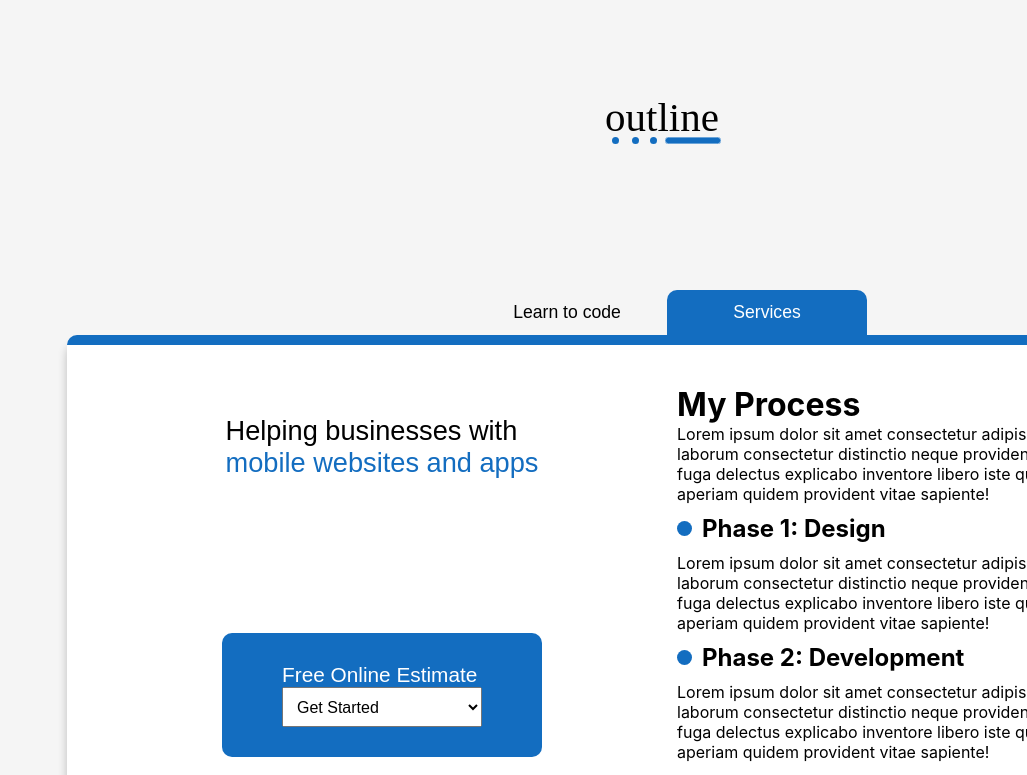
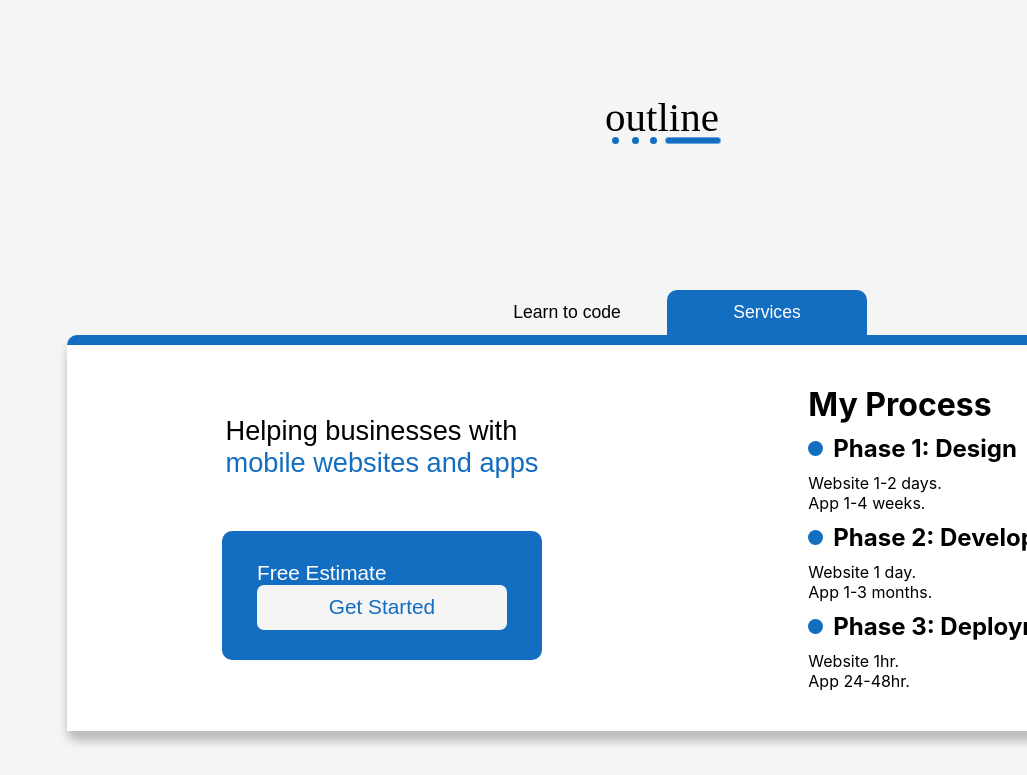
Before and after one commit to louieLouie117/Outline, a React (Create React App) app in the folder client/: page / in a window 1280 px wide. Shown: the top 775 px of the page, without its empty margins (253-1280 px from the left). Built offline with nearby package versions, Linux system fonts and the light colour scheme.

Commit message:
AddedContecnt

```diff
--- a/client/src/components/Estimate.jsx
+++ b/client/src/components/Estimate.jsx
@@ -13,14 +13,17 @@ function Estimate(props) {
 
   return (
     <div className='OnlineEstimate-Container'>
-        <h1>Free Online Estimate</h1>
-        <form>
+        <h1>Free Estimate</h1>
+        <a href="https://calendly.com/cardona-luis/15min">
+            <button>Get Started</button>
+        </a>
+        {/* <form>
             <select name="" id="" onChange={OnlineEstimateHandler}>
                 <option value="Select Services">Get Started</option>
                 <option value="Website">Website</option>
                 <option value="Application">Application</option>
             </select>
-        </form>
+        </form> */}
 
     </div>
   )
--- a/client/src/components/LandingPage/LearnToCode.jsx
+++ b/client/src/components/LandingPage/LearnToCode.jsx
@@ -149,7 +149,7 @@ function LearnToCode(props) {
 
         <header>
           <h2>Fundamental Outline</h2>
-          <p>Lorem ipsum dolor sit amet consectetur adipisicing elit. Cumque laborum consectetur distinctio neque provident? Accusantium saepe, fuga delectus explicabo inventore libero iste quod fugit assumenda aperiam quidem provident vitae sapiente!</p>
+          <p>Understanding the fundamentals is all you need to get started.</p>
         </header>
 
         <div>  {/* need to name this div */}
@@ -163,7 +163,7 @@ function LearnToCode(props) {
             <div className="GaryLineSVG"></div>
 
             <main>
-              <p>Lorem ipsum, dolor sit amet consectetur adipisicing elit. Fugiat, molestiae illum amet reiciendis atque earum, similique eos quo explicabo possimus esse culpa nulla placeat aliquid nobis. Neque, incidunt! Ipsum, dicta.</p>
+              <p>If you are new to coding/programming start with HTML, CSS, and JavaScript. Follow me on <a href="">Tiktok</a> where I will posting tips for beginners.</p>
               <ul className='LearnTabs'>
                   <div className="VerticalGaryLineSVG"></div>
 
@@ -199,7 +199,7 @@ function LearnToCode(props) {
             <div className="GaryLineSVG"></div>
 
             <main>
-              <p>Lorem ipsum, dolor sit amet consectetur adipisicing elit. Fugiat, molestiae illum amet reiciendis atque earum, similique eos quo explicabo possimus esse culpa nulla placeat aliquid nobis. Neque, incidunt! Ipsum, dicta.</p>
+              <p>The next level is to understand the foundation of JavaScript frameworks that are designed for fast application development. There are three most popular you can pick one.</p>
               <ul className='LearnTabs'>
               <div className="VerticalGaryLineSVG"></div>
 
@@ -237,7 +237,7 @@ function LearnToCode(props) {
             <div className="GaryLineSVG"></div>
 
             <main>
-              <p>Lorem ipsum, dolor sit amet consectetur adipisicing elit. Fugiat, molestiae illum amet reiciendis atque earum, similique eos quo explicabo possimus esse culpa nulla placeat aliquid nobis. Neque, incidunt! Ipsum, dicta.</p>
+              <p>Once you get to the Advance level you will be able to code full stack web apps. In this level a person will be able to develop both client and server software. I mentor three different anyone that is ready to get to this level. Take a look at the four week courses for each stack.</p>
               <ul className='LearnTabs'>
 
               <div className="VerticalGaryLineSVG"></div>
@@ -279,7 +279,7 @@ function LearnToCode(props) {
             <div className="PopupLayout-Container" style={{ display: BeginnerArticleContainer ? "none" : "grid" }}>
 
               <div className="ArticleState-Container">
-                <main style={{ height: Article1 ? "20px" : "500px" }}>
+                <main style={{ height: Article1 ? "20px" : "auto" }}>
 
                   <header>
                     <img src={`/assets/icons/htmlIcon.png`} alt="" />
@@ -287,10 +287,8 @@ function LearnToCode(props) {
                   </header>
 
                   <section>
-                    <p>P1 Lorem ipsum dolor, sit amet consectetur adipisicing elit. Nihil velit eius neque iste deleniti corrupti quaerat sed at reprehenderit ex, assumenda deserunt cum minima provident illum quod, rerum quis aperiam.</p>
-                    <p>P2 Lorem ipsum dolor, sit amet consectetur adipisicing elit. Nihil velit eius neque iste deleniti corrupti quaerat sed at reprehenderit ex, assumenda deserunt cum minima provident illum quod, rerum quis aperiam.</p>
-
-                    <p>P3 Lorem ipsum dolor, sit amet consectetur adipisicing elit. Nihil velit eius neque iste deleniti corrupti quaerat sed at reprehenderit ex, assumenda deserunt cum minima provident illum quod, rerum quis aperiam.</p>
+                    <p>HTML is the standard markup language for creating Web pages.</p>
+                    <a href="https://www.w3schools.com/html/html_intro.asp">Learn more</a>
                   </section>
                   <footer>
                     <div className="PopFooter-Container">
@@ -302,7 +300,7 @@ function LearnToCode(props) {
                   </footer>
                 </main>
 
-                <main style={{ height: Article2 ? "20px" : "500px" }}>
+                <main style={{ height: Article2 ? "20px" : "auto" }}>
 
                   <header>
                     <img src={`/assets/icons/cssIcon.png`} alt="" />
@@ -310,10 +308,10 @@ function LearnToCode(props) {
                   </header>
 
                   <section>
-                    <p>P1 Lorem ipsum dolor, sit amet consectetur adipisicing elit. Nihil velit eius neque iste deleniti corrupti quaerat sed at reprehenderit ex, assumenda deserunt cum minima provident illum quod, rerum quis aperiam.</p>
-                    <p>P2 Lorem ipsum dolor, sit amet consectetur adipisicing elit. Nihil velit eius neque iste deleniti corrupti quaerat sed at reprehenderit ex, assumenda deserunt cum minima provident illum quod, rerum quis aperiam.</p>
+                    <p>CSS stands for Cascading Style Sheets </p>
+                    <p>CSS describes how HTML elements are to be displayed.</p>
+                    <a href="https://www.w3schools.com/whatis/whatis_css.asp"> Learn more</a>
 
-                    <p>P3 Lorem ipsum dolor, sit amet consectetur adipisicing elit. Nihil velit eius neque iste deleniti corrupti quaerat sed at reprehenderit ex, assumenda deserunt cum minima provident illum quod, rerum quis aperiam.</p>
                   </section>
                   <footer>
                     <div className="PopFooter-Container">
@@ -325,7 +323,7 @@ function LearnToCode(props) {
                   </footer>
                 </main>
 
-                <main style={{ height: Article3 ? "20px" : "500px" }}>
+                <main style={{ height: Article3 ? "20px" : "auto" }}>
 
                   <header>
                     <img src={`/assets/icons/jsIcon.png`} alt="" />
@@ -333,10 +331,9 @@ function LearnToCode(props) {
                   </header>
 
                   <section>
-                    <p>P1 Lorem ipsum dolor, sit amet consectetur adipisicing elit. Nihil velit eius neque iste deleniti corrupti quaerat sed at reprehenderit ex, assumenda deserunt cum minima provident illum quod, rerum quis aperiam.</p>
-                    <p>P2 Lorem ipsum dolor, sit amet consectetur adipisicing elit. Nihil velit eius neque iste deleniti corrupti quaerat sed at reprehenderit ex, assumenda deserunt cum minima provident illum quod, rerum quis aperiam.</p>
+                    <p>JavaScript can update and change both HTML and CSS.</p>
+                    <a href="https://www.w3schools.com/whatis/whatis_js.asp">Learn more</a>
 
-                    <p>P3 Lorem ipsum dolor, sit amet consectetur adipisicing elit. Nihil velit eius neque iste deleniti corrupti quaerat sed at reprehenderit ex, assumenda deserunt cum minima provident illum quod, rerum quis aperiam.</p>
                   </section>
                   <footer>
                     <div className="PopFooter-Container">
@@ -356,7 +353,7 @@ function LearnToCode(props) {
 
             <div className="PopupLayout-Container" style={{ display: IntermediateArticleContainer ? "none" : "grid" }}>
               <div className="ArticleState-Container">
-                <main style={{ height: Article1 ? "20px" : "500px" }}>
+                <main style={{ height: Article1 ? "20px" : "auto" }}>
 
                   <header>
                     <img src={`/assets/icons/htmlIcon.png`} alt="" />
@@ -364,10 +361,9 @@ function LearnToCode(props) {
                   </header>
 
                   <section>
-                    <p>P1 Lorem ipsum dolor, sit amet consectetur adipisicing elit. Nihil velit eius neque iste deleniti corrupti quaerat sed at reprehenderit ex, assumenda deserunt cum minima provident illum quod, rerum quis aperiam.</p>
-                    <p>P2 Lorem ipsum dolor, sit amet consectetur adipisicing elit. Nihil velit eius neque iste deleniti corrupti quaerat sed at reprehenderit ex, assumenda deserunt cum minima provident illum quod, rerum quis aperiam.</p>
-
-                    <p>P3 Lorem ipsum dolor, sit amet consectetur adipisicing elit. Nihil velit eius neque iste deleniti corrupti quaerat sed at reprehenderit ex, assumenda deserunt cum minima provident illum quod, rerum quis aperiam.</p>
+                    <p>React is a JavaScript library created by Facebook</p>
+                    <p>React is a User Interface (UI) library.</p>
+                    <a href="https://www.w3schools.com/whatis/whatis_react.asp">Learn more</a>
                   </section>
                   <footer>
                     <div className="PopFooter-Container">
@@ -379,7 +375,7 @@ function LearnToCode(props) {
                   </footer>
                 </main>
 
-                <main style={{ height: Article2 ? "20px" : "500px" }}>
+                <main style={{ height: Article2 ? "20px" : "auto" }}>
 
                   <header>
                     <img src={`/assets/icons/cssIcon.png`} alt="" />
@@ -387,10 +383,10 @@ function LearnToCode(props) {
                   </header>
 
                   <section>
-                    <p>P1 Lorem ipsum dolor, sit amet consectetur adipisicing elit. Nihil velit eius neque iste deleniti corrupti quaerat sed at reprehenderit ex, assumenda deserunt cum minima provident illum quod, rerum quis aperiam.</p>
-                    <p>P2 Lorem ipsum dolor, sit amet consectetur adipisicing elit. Nihil velit eius neque iste deleniti corrupti quaerat sed at reprehenderit ex, assumenda deserunt cum minima provident illum quod, rerum quis aperiam.</p>
-
-                    <p>P3 Lorem ipsum dolor, sit amet consectetur adipisicing elit. Nihil velit eius neque iste deleniti corrupti quaerat sed at reprehenderit ex, assumenda deserunt cum minima provident illum quod, rerum quis aperiam.</p>
+                    <p>Vue.js lets you extend HTML with HTML attributes called directives</p>
+                    <p>Vue.js directives offers functionality to HTML applications</p>
+                    <p>Vue.js provides built-in directives and user defined directives</p>
+                    <a href="https://www.w3schools.com/whatis/whatis_vue.asp">Learn more</a>
                   </section>
                   <footer>
                     <div className="PopFooter-Container">
@@ -402,7 +398,7 @@ function LearnToCode(props) {
                   </footer>
                 </main>
 
-                <main style={{ height: Article3 ? "20px" : "500px" }}>
+                <main style={{ height: Article3 ? "20px" : "auto" }}>
 
                   <header>
                     <img src={`/assets/icons/jsIcon.png`} alt="" />
@@ -410,10 +406,10 @@ function LearnToCode(props) {
                   </header>
 
                   <section>
-                    <p>P1 Lorem ipsum dolor, sit amet consectetur adipisicing elit. Nihil velit eius neque iste deleniti corrupti quaerat sed at reprehenderit ex, assumenda deserunt cum minima provident illum quod, rerum quis aperiam.</p>
-                    <p>P2 Lorem ipsum dolor, sit amet consectetur adipisicing elit. Nihil velit eius neque iste deleniti corrupti quaerat sed at reprehenderit ex, assumenda deserunt cum minima provident illum quod, rerum quis aperiam.</p>
-
-                    <p>P3 Lorem ipsum dolor, sit amet consectetur adipisicing elit. Nihil velit eius neque iste deleniti corrupti quaerat sed at reprehenderit ex, assumenda deserunt cum minima provident illum quod, rerum quis aperiam.</p>
+                  <p>AngularJS lets you extend HTML with HTML attributes called directives</p>
+                    <p>AngularJS directives offers functionality to HTML applications</p>
+                    <p>AngularJS provides built-in directives and user defined directives</p>
+                    <a href="https://www.w3schools.com/whatis/whatis_angularjs.asp">Learn more</a>
                   </section>
                   <footer>
                     <div className="PopFooter-Container">
@@ -433,13 +429,12 @@ function LearnToCode(props) {
             <div className="PopupLayout-Container" style={{ display: AdvanceArticleContainer ? "none" : "grid" }}>
               <div className="ArticleState-Container">
 
-                <main style={{ height: Article1 ? "20px" : "500px" }}>
+                <main style={{ height: Article1 ? "20px" : "auto" }}>
                   <header>
                     <img src={`/assets/icons/cSharpIcon.png`} alt="" />
                     <h1 onClick={ArticlesHandler}>C Sharp Mentorship</h1>
                   </header>
                   <section className="SectionLayout-Container AdvanceMentorship">
-                    <p>Lorem ipsum dolor sit amet consectetur adipisicing elit. Nulla velit nihil eos modi natus. Unde, officiis, impedit, inventore vel culpa facilis voluptatibus nemo sapiente voluptates sequi omnis voluptatem mollitia quibusdam?</p>
 
                     <ul>
                       <header>
@@ -511,13 +506,12 @@ function LearnToCode(props) {
                   </section>
                 </main>
 
-                <main style={{ height: Article2 ? "20px" : "500px" }}>
+                <main style={{ height: Article2 ? "20px" : "auto" }}>
                   <header>
                     <img src={`/assets/icons/jsIcon.png`} alt="" />
                     <h1 onClick={ArticlesHandler}>MERN Mentorship</h1>
                   </header>
                   <section className="SectionLayout-Container AdvanceMentorship">
-                    <p>Lorem ipsum dolor sit amet consectetur adipisicing elit. Nulla velit nihil eos modi natus. Unde, officiis, impedit, inventore vel culpa facilis voluptatibus nemo sapiente voluptates sequi omnis voluptatem mollitia quibusdam?</p>
 
                     <ul>
                       <header>
@@ -589,13 +583,12 @@ function LearnToCode(props) {
                   </section>
                 </main>
 
-                <main style={{ height: Article3 ? "20px" : "500px" }}>
+                <main style={{ height: Article3 ? "20px" : "auto" }}>
                   <header>
                     <img src={`/assets/icons/pythonIcon.png`} alt="" />
                     <h1 onClick={ArticlesHandler}>Python Mentorship</h1>
                   </header>
                   <section className="SectionLayout-Container AdvanceMentorship">
-                    <p>Lorem ipsum dolor sit amet consectetur adipisicing elit. Nulla velit nihil eos modi natus. Unde, officiis, impedit, inventore vel culpa facilis voluptatibus nemo sapiente voluptates sequi omnis voluptatem mollitia quibusdam?</p>
 
                     <ul>
                       <header>
--- a/client/src/components/LandingPage/Services.jsx
+++ b/client/src/components/LandingPage/Services.jsx
@@ -26,7 +26,7 @@ function Services(props) {
 
           <header>
             <h1>My Process</h1>
-            <p>Lorem ipsum dolor sit amet consectetur adipisicing elit. Cumque laborum consectetur distinctio neque provident? Accusantium saepe, fuga delectus explicabo inventore libero iste quod fugit assumenda aperiam quidem provident vitae sapiente!</p>
+            {/* <p>Lorem ipsum dolor sit amet consectetur adipisicing elit. Cumque laborum consectetur distinctio neque provident? Accusantium saepe, fuga delectus explicabo inventore libero iste quod fugit assumenda aperiam quidem provident vitae sapiente!</p> */}
 
 
             <section>
@@ -36,9 +36,9 @@ function Services(props) {
               </header>
 
               <main>
-                <p>Lorem ipsum dolor sit amet consectetur adipisicing elit. Cumque laborum consectetur distinctio neque provident? Accusantium saepe, fuga delectus explicabo inventore libero iste quod fugit assumenda aperiam quidem provident vitae sapiente!</p>
+                <p>Website 1-2 days.</p>
+                <p>App 1-4 weeks.</p>
               </main>
-
             </section>
 
 
@@ -46,10 +46,12 @@ function Services(props) {
               <header>
                 <div className="DotIcon"></div>
                 <h2>Phase 2: Development</h2>
+
               </header>
 
               <main>
-                <p>Lorem ipsum dolor sit amet consectetur adipisicing elit. Cumque laborum consectetur distinctio neque provident? Accusantium saepe, fuga delectus explicabo inventore libero iste quod fugit assumenda aperiam quidem provident vitae sapiente!</p>
+              <p>Website 1 day.</p>
+              <p>App 1-3 months.</p>
               </main>
 
             </section>
@@ -62,7 +64,8 @@ function Services(props) {
               </header>
 
               <main>
-                <p>Lorem ipsum dolor sit amet consectetur adipisicing elit. Cumque laborum consectetur distinctio neque provident? Accusantium saepe, fuga delectus explicabo inventore libero iste quod fugit assumenda aperiam quidem provident vitae sapiente!</p>
+              <p>Website 1hr.</p>
+              <p>App 24-48hr.</p>
               </main>
 
             </section>
--- a/client/src/models/OnlineEstimateStyles.css
+++ b/client/src/models/OnlineEstimateStyles.css
@@ -9,7 +9,6 @@
     top: -50px;
     max-width: 300px;
     min-width: 260px;
-
 }
 
 
@@ -42,3 +41,13 @@
     font: 1em sans-serif;
     padding: 10px;
 }
+
+
+
+.OnlineEstimate-Container a button{
+    background-color: whitesmoke;
+    width: 250px;
+    color: #136DC0;
+    font: 1.3em sans-serif;
+    height: 45px;
+}
--- a/client/src/models/landingPage.css
+++ b/client/src/models/landingPage.css
@@ -717,6 +717,7 @@ iframe ::-webkit-scrollbar{
 
 
 
+
 .ServicePricing-Container>ul h4{
     font: 1.5em sans-serif;
     color: #136DC0;
```
